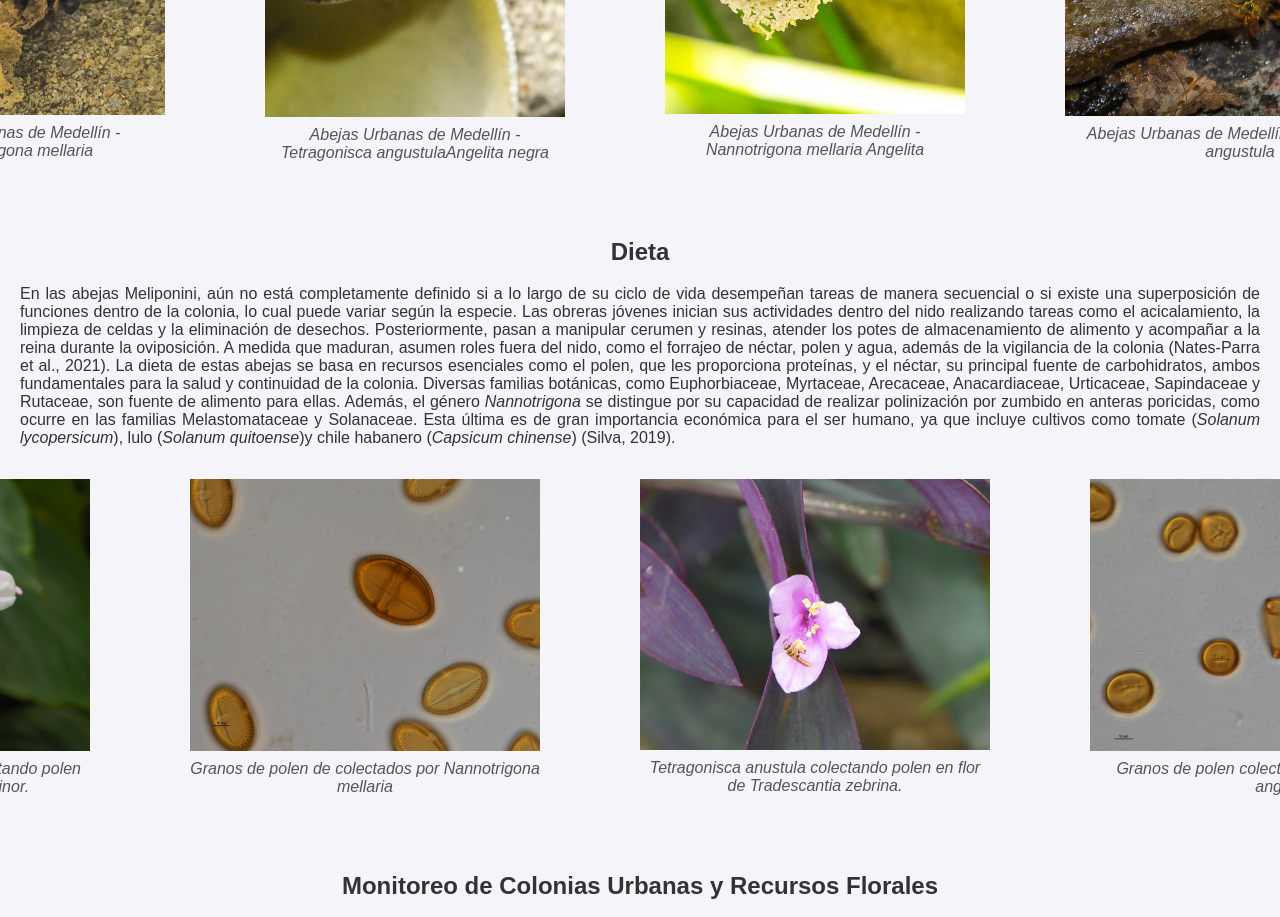
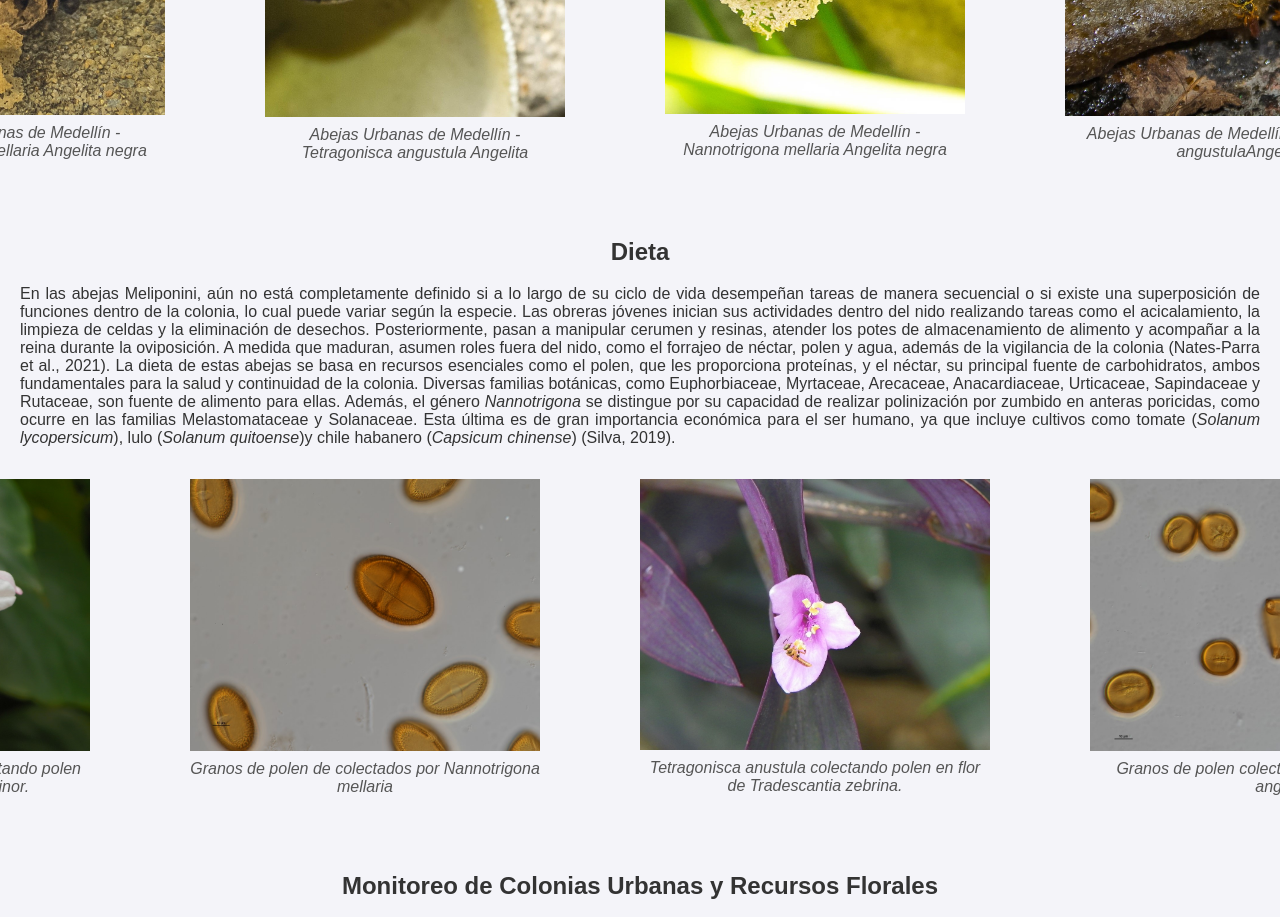
Before and after one commit to Urbanbee/Pagina_Urbanbee, a plain HTML site: page index.html in a window 1280 px wide. Shown: the part 1080-1997 px from the top of the page. Drawn offline with nearby package versions, Linux system fonts and the light colour scheme.

Commit message:
Update index.html

```diff
--- a/index.html
+++ b/index.html
@@ -166,19 +166,19 @@
 
         <figure>
             <img src="imagenes/img_2637.jpg" alt="Abejas Urbanas de Medellín" style="width: 300px;">
-            <figcaption>Abejas Urbanas de Medellín -  <em>Nannotrigona mellaria</em></figcaption>
+            <figcaption>Abejas Urbanas de Medellín -  <em>Nannotrigona mellaria</em> Angelita negra</figcaption>
         </figure>
         <figure>
             <img src="imagenes/img_2913.jpg" alt="Abejas Urbanas de Medellín" style="width: 300px;">
-            <figcaption>Abejas Urbanas de Medellín -  <em>Tetragonisca angustula</em>Angelita negra</figcaption>
+            <figcaption>Abejas Urbanas de Medellín -  <em>Tetragonisca angustula</em> Angelita </figcaption>
         </figure>
         <figure>
             <img src="imagenes/img_2642.jpg" alt="Abejas Urbanas de Medellín" style="width: 300px;">
-            <figcaption>Abejas Urbanas de Medellín -  <em>Nannotrigona mellaria</em> Angelita</figcaption>
+            <figcaption>Abejas Urbanas de Medellín -  <em>Nannotrigona mellaria</em> Angelita negra</figcaption>
         </figure>
         <figure>
             <img src="imagenes/img_2602.jpg" alt="Abejas Urbanas de Medellín" style="width: 350px;">
-            <figcaption>Abejas Urbanas de Medellín -  <em>Tetragonisca angustula</em></figcaption>
+            <figcaption>Abejas Urbanas de Medellín -  <em>Tetragonisca angustula</em>Angelita </figcaption>
         </figure>
     </div>
 </section>
```
